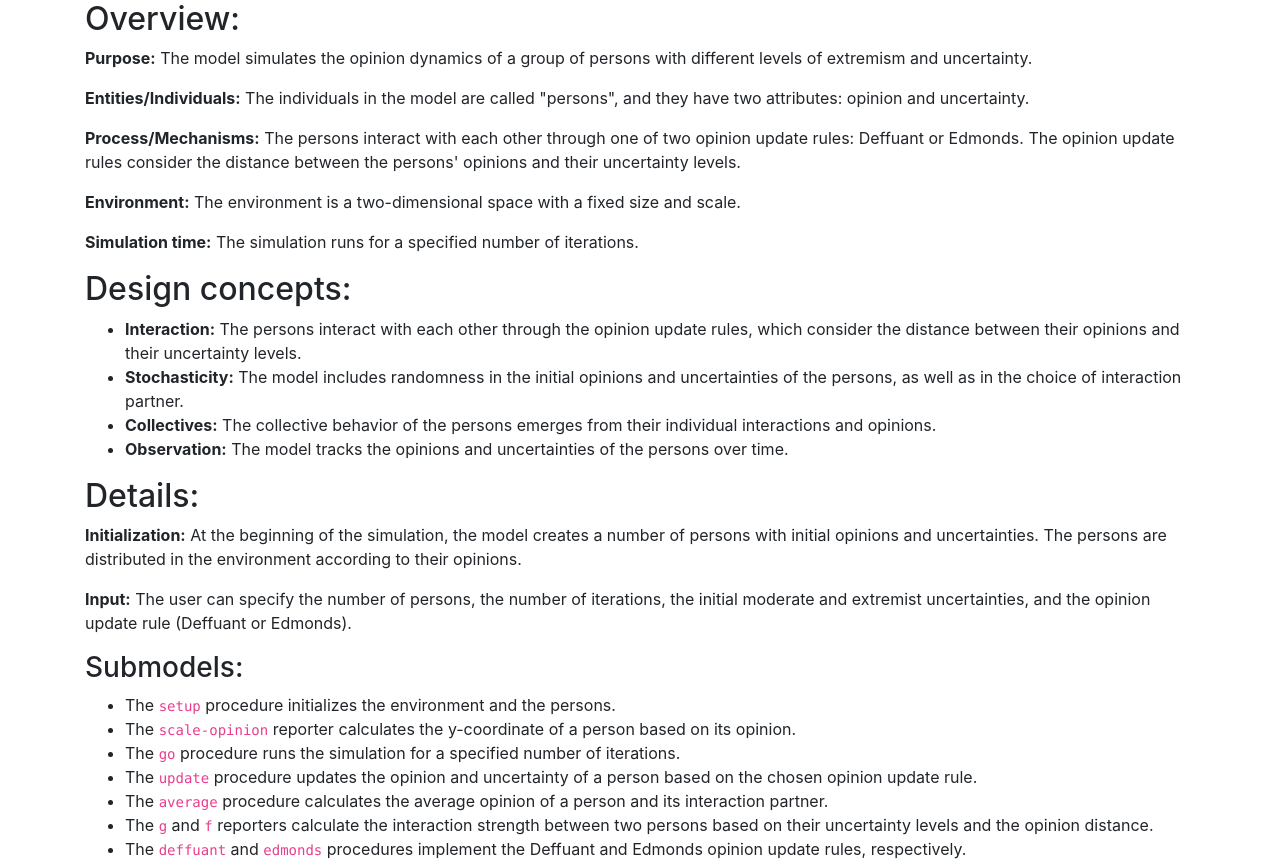
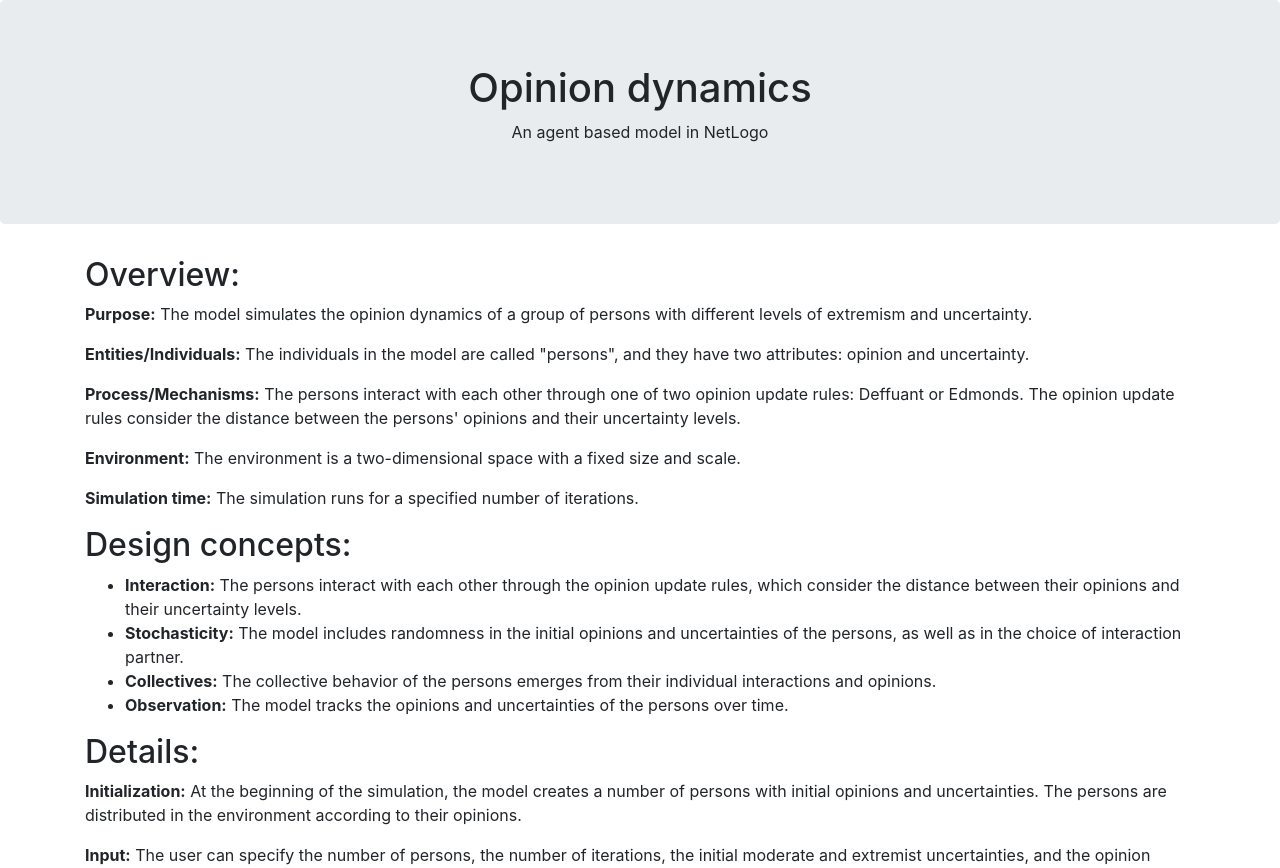
Before and after one commit to ric-colasanti/Opinion-dynamics, a plain HTML site: page index.html in a window 1280 px wide. Shown: the top 868 px of the page. Drawn offline with nearby package versions, Linux system fonts and the light colour scheme.

Commit message:
format index.html

```diff
--- a/index.html
+++ b/index.html
@@ -34,6 +34,10 @@
 </head>
 
 <body>
+   <div class="jumbotron text-center">
+      <h1>Opinion dynamics</h1>
+      <p>An agent based model in NetLogo</p>
+    </div>
    <div class="container">
    <h2>Overview:</h2>
    <p><strong>Purpose:</strong> The model simulates the opinion dynamics of a group of persons with different levels of
```
